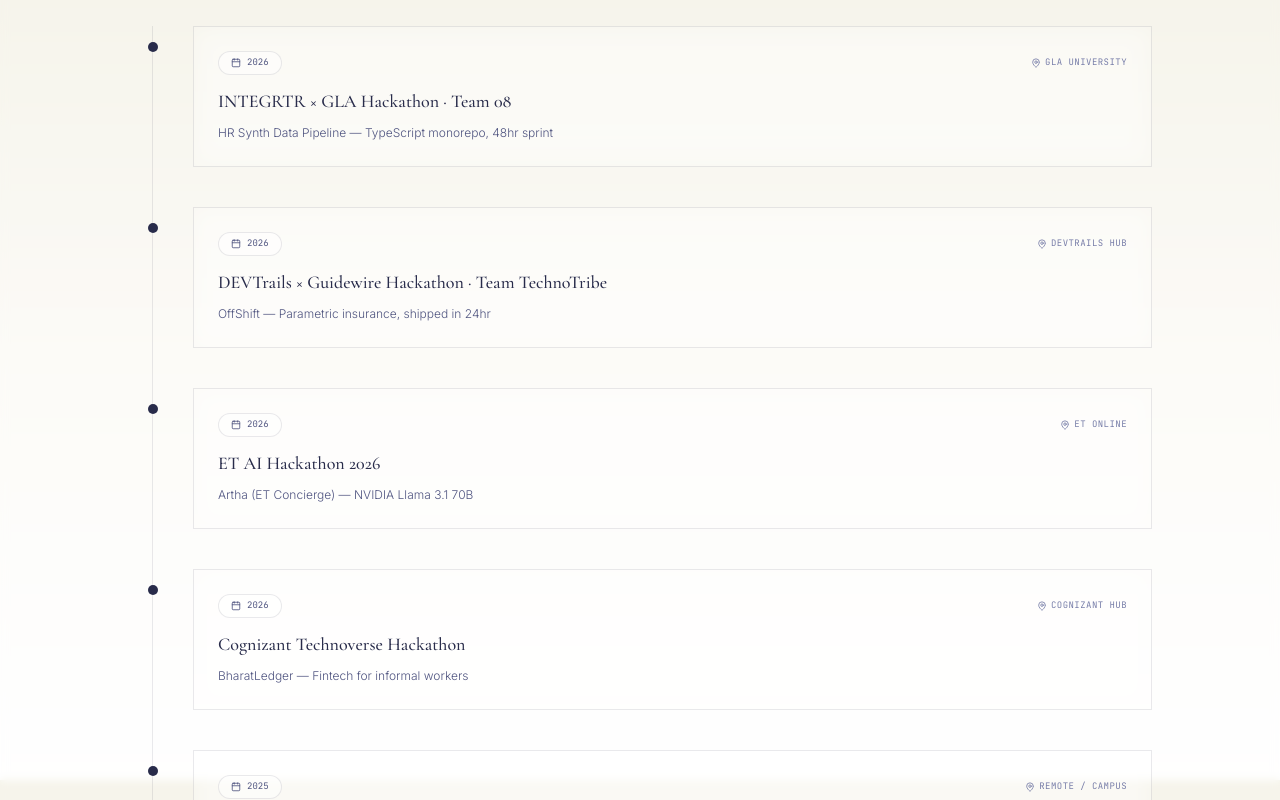
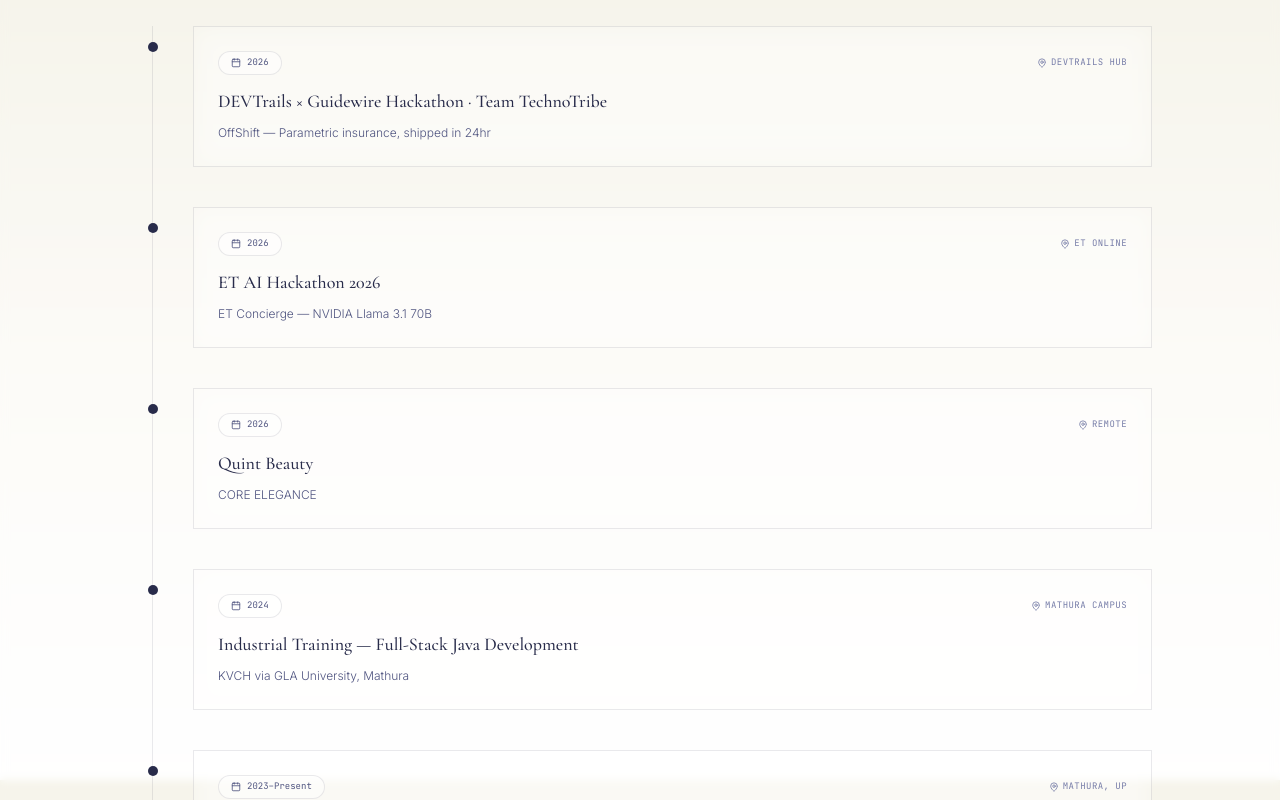
Before and after one commit to SHIVIKA330/Portfolio, a Next.js app: page / in a window 1280 px wide. Shown: the part 4020-4820 px from the top of the page. Built offline with nearby package versions, Linux system fonts and the light colour scheme.

Commit message:
Update Experience timeline data
Removed outdated hackathon entries and updated details for ET AI Hackathon.

```diff
--- a/components/Experience.tsx
+++ b/components/Experience.tsx
@@ -4,12 +4,6 @@
 import { Calendar, MapPin } from "lucide-react";
 
 const timelineData = [
-  {
-    date: "2026",
-    title: "INTEGRTR × GLA Hackathon · Team 08",
-    subtitle: "HR Synth Data Pipeline — TypeScript monorepo, 48hr sprint",
-    location: "GLA University",
-  },
   {
     date: "2026",
     title: "DEVTrails × Guidewire Hackathon · Team TechnoTribe",
@@ -19,20 +13,15 @@
   {
     date: "2026",
     title: "ET AI Hackathon 2026",
-    subtitle: "Artha (ET Concierge) — NVIDIA Llama 3.1 70B",
+    subtitle: "ET Concierge — NVIDIA Llama 3.1 70B",
     location: "ET Online",
   },
+
   {
     date: "2026",
-    title: "Cognizant Technoverse Hackathon",
-    subtitle: "BharatLedger — Fintech for informal workers",
-    location: "Cognizant Hub",
-  },
-  {
-    date: "2025",
-    title: "GSSoC Ambassador (Campus Liaison)",
-    subtitle: "GirlScript Summer of Code · GLA University campus",
-    location: "Remote / Campus",
+    title: "Quint Beauty",
+    subtitle: "CORE ELEGANCE",
+    location: "Remote",
   },
   {
     date: "2024",
```
